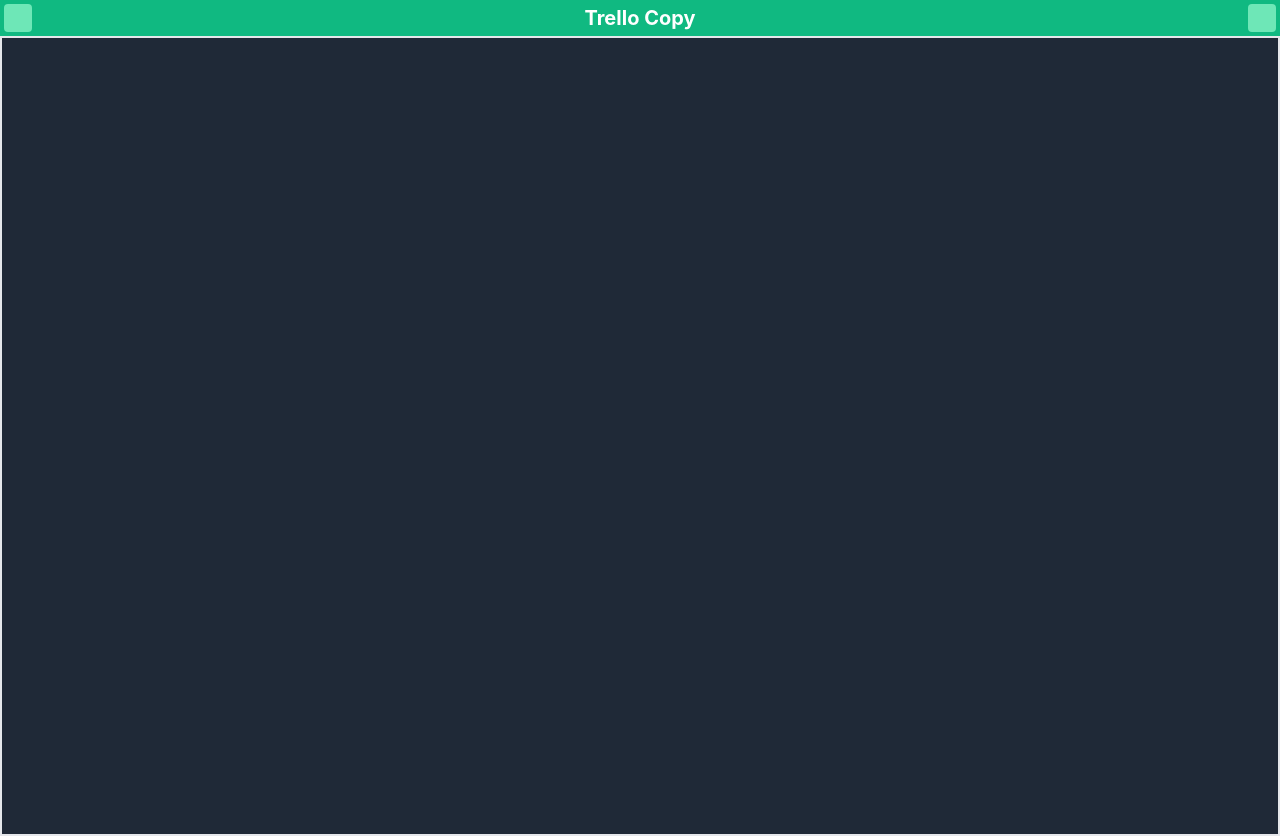
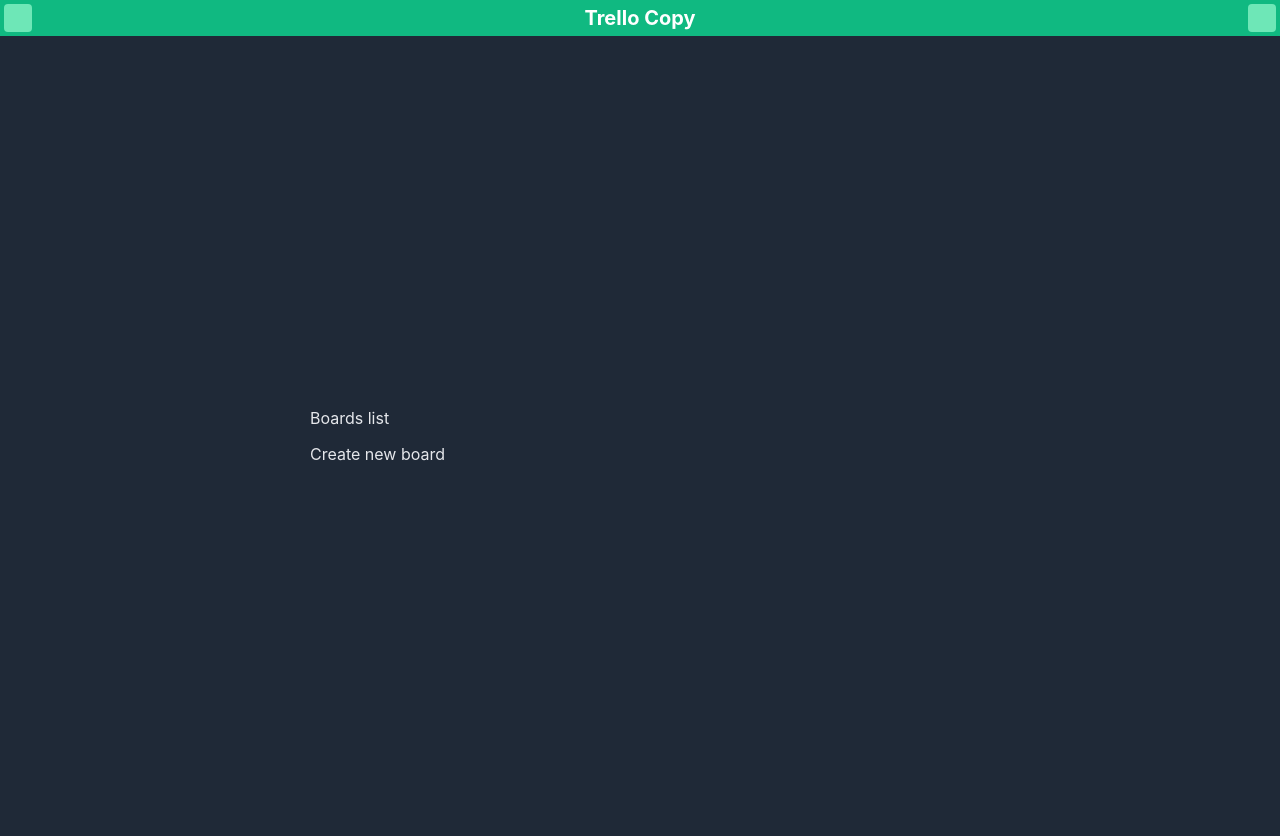
Before and after one commit to MrHDOLEK/trello_copy, a React (Create React App) app: page /main in a window 1280 px wide. Built offline with nearby package versions, Linux system fonts and the light colour scheme; no server answers.

Commit message:
BoardsList, MainPageMenu

```diff
--- a/src/actions/auth.js
+++ b/src/actions/auth.js
@@ -6,9 +6,11 @@
   USER_LOADED,
 } from "./types";
 
+const addressAPI = process.env.REACT_APP_BACKEND_API;
+
 export const registerUser = (state) => (dispatch) => {
   axios
-    .post("http://95.111.242.110:8180/api/auth/signup", state)
+    .post(`${addressAPI}/api/auth/signup`, state)
     .then((res) => {
       console.log(res.data.message);
     })
@@ -17,14 +19,14 @@
 
 export const logoutUser = () => (dispatch, getState) => {
   axios
-    .get("http://95.111.242.110:8180/api/auth/logout", tokenConfig(getState))
+    .get(`${addressAPI}/api/auth/logout`, tokenConfig(getState))
     .then(() => dispatch({ type: LOGOUT_SUCCESS }))
     .catch((err) => console.log(err));
 };
 
 export const loginUser = (state) => (dispatch) => {
   axios
-    .post("http://95.111.242.110:8180/api/auth/login", state)
+    .post(`${addressAPI}/api/auth/login`, state)
     .then((res) => {
       dispatch({ type: LOGIN_SUCCESS, payload: res.data });
     })
@@ -33,7 +35,7 @@
 
 export const getUser = () => (dispatch, getState) => {
   axios
-    .get("http://95.111.242.110:8180/api/auth/user", tokenConfig(getState))
+    .get(`${addressAPI}/api/auth/user`, tokenConfig(getState))
     .then((res) => dispatch({ type: USER_LOADED, payload: res.data }))
     .catch((err) => console.log(err));
 };
--- a/src/components/mainPage/BoardsList.js
+++ b/src/components/mainPage/BoardsList.js
@@ -1,7 +1,16 @@
 import React from "react";
 
 function BoardsList() {
-  return <div>BOARD LIST</div>;
+  return (
+    <div className="p-1">
+      <h1 className="text-center sm:text-left text-xl font-bold text-gray-200">
+        Boards
+      </h1>
+      <div className="bg-gray-200 w-64 h-36 rounded mx-auto sm:mx-0">
+        TABLICA
+      </div>
+    </div>
+  );
 }
 
 export default BoardsList;
--- a/src/components/mainPage/CreateNewBoard.js
+++ b/src/components/mainPage/CreateNewBoard.js
@@ -4,8 +4,8 @@
 
 export const CreateNewBoard = () => {
   return (
-    <div className="bg-gray-700 border border-gray-700 rounded shadow-inner">
-      <div className="h-36 border-2 border-red-500">image</div>
+    <div className="bg-gray-700 rounded-md">
+      <div className="h-36 border-2 border-gray-500">image</div>
       <div className="text-center text-gray-200">
         <h1 className="my-2 text-xl font-bold">Organize everything</h1>
         <p className="p-1">
--- a/src/components/mainPage/MainPage.js
+++ b/src/components/mainPage/MainPage.js
@@ -1,20 +1,25 @@
 import Header from "../layout/Header";
 import BoardsList from "./BoardsList";
 import CreateNewBoard from "./CreateNewBoard";
+import MainPageMenu from "./MainPageMenu";
 
 import React, { Fragment } from "react";
 import { Route, useRouteMatch } from "react-router-dom";
 
 const MainPage = () => {
   const { url } = useRouteMatch();
-  console.log(url);
 
   return (
     <Fragment>
       <Header />
-      <div className="h-screen border-2 flex justify-center items-center">
-        <Route path={`${url}/board_list`} component={BoardsList} />
-        <Route path={`${url}/create_board`} component={CreateNewBoard} />
+      <div className="h-screen flex justify-center items-center">
+        <div className="flex flex-col md:flex-row w-full md:w-10/12 max-w-2xl">
+          <MainPageMenu />
+          <div className="md:w-3/4">
+            <Route path={`${url}/boards_list`} component={BoardsList} />
+            <Route path={`${url}/create_board`} component={CreateNewBoard} />
+          </div>
+        </div>
       </div>
     </Fragment>
   );
--- a/src/components/mainPage/MainPageMenu.js
+++ b/src/components/mainPage/MainPageMenu.js
@@ -0,0 +1,26 @@
+import React from "react";
+import { Link, useRouteMatch } from "react-router-dom";
+
+const MainPageMenu = () => {
+  const { path } = useRouteMatch();
+  const classes =
+    "hover:bg-gray-700 focus:bg-gray-700 rounded p-1 text-gray-200";
+  return (
+    <nav className="md:w-1/4 p-0 m-0">
+      <ul>
+        <li className={classes}>
+          <Link className="block p-0.5" to={`${path}/boards_list`}>
+            Boards list
+          </Link>
+        </li>
+        <li className={classes}>
+          <Link className="block p-0.5" to={`${path}/create_board`}>
+            Create new board
+          </Link>
+        </li>
+      </ul>
+    </nav>
+  );
+};
+
+export default MainPageMenu;
```
Also changed, not shown: 2 other files (tests, documents, lock files or other folders).
